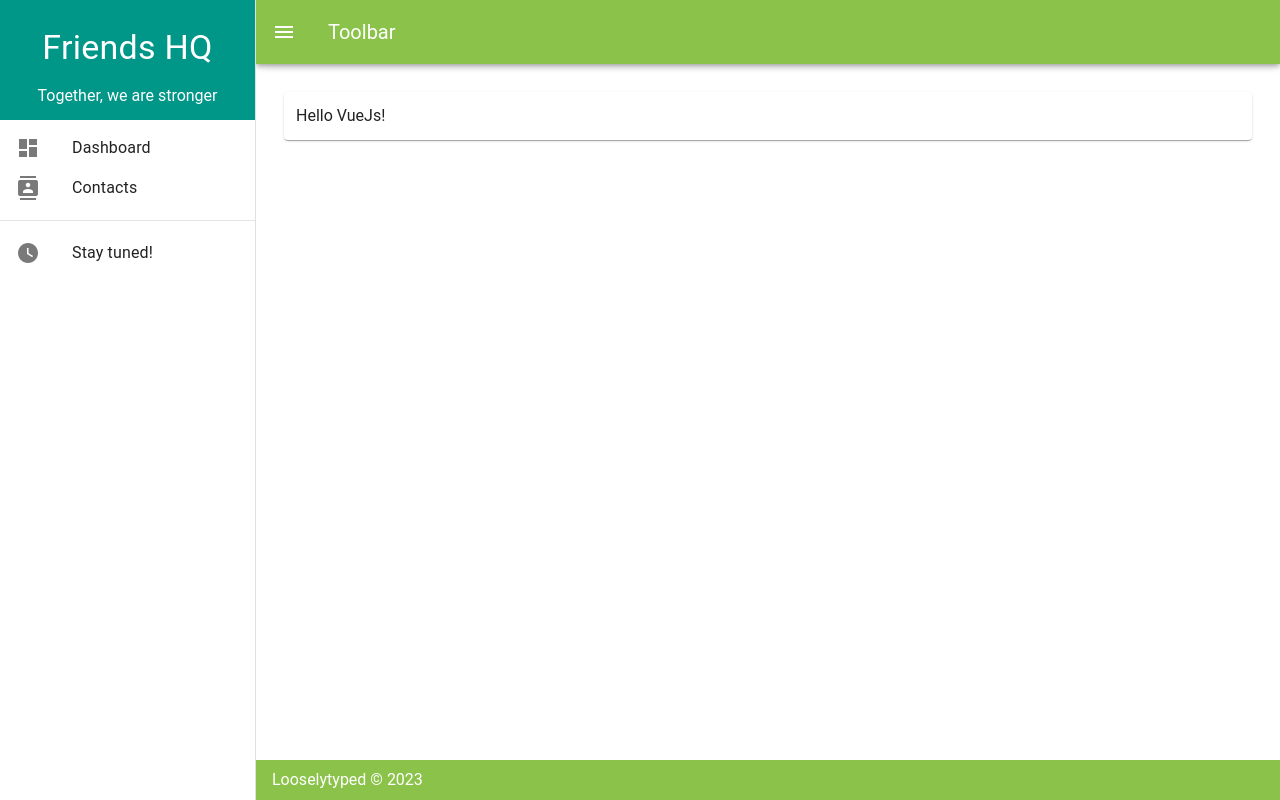
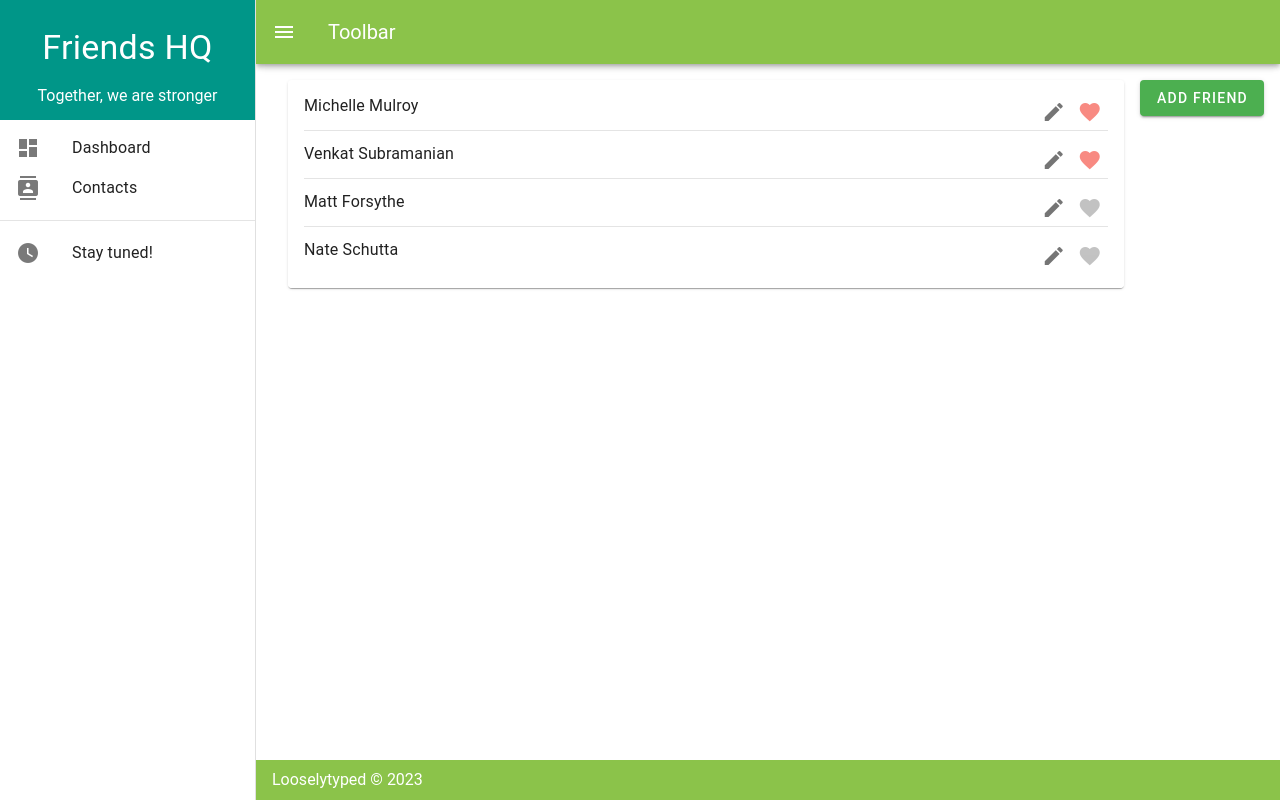
Before and after one commit to looselytyped/web-apps-with-vue3, a Vue app: page / in a window 1280 px wide. Built offline with nearby package versions, Linux system fonts and the light colour scheme.

Commit message:
feat: build out PeopleList component

```diff
--- a/src/App.vue
+++ b/src/App.vue
@@ -30,13 +30,7 @@
 
     <v-main>
       <!-- When using `PeopleList` replace this entire block -->
-      <v-container fluid>
-        <div class="d-flex justify-start mb-6" style="width: 100%">
-          <v-card class="ma-3 pa-3" style="width: 100%">
-            <HelloWorld />
-          </v-card>
-        </div>
-      </v-container>
+      <PeopleList />
     </v-main>
 
     <v-footer app :color="headerFooterColor" class="text-white" :inset="true">
@@ -48,7 +42,7 @@
 <script setup>
 import { ref } from "vue";
 
-import HelloWorld from "@/components/HelloWorld.vue";
+import PeopleList from "@/components/PeopleList.vue";
 
 const headerFooterColor = "light-green lighten-2";
 const items = [
--- a/src/components/HelloWorld.vue
+++ /dev/null
@@ -1 +0,0 @@
-<template>Hello VueJs!</template>
--- /dev/null
+++ b/src/components/PeopleList.vue
@@ -0,0 +1,82 @@
+<template>
+  <v-container fluid>
+    <v-row no-gutters class="flex-nowrap">
+      <v-card class="d-flex justify-start mx-4" style="width: 100%">
+        <v-list header style="width: 100%">
+          <v-list-item v-for="(friend, index) of friends" :key="friend.id">
+            <v-list-item-title class="d-flex justify-start">
+              {{ friend.firstName }}
+              {{ friend.lastName }}
+              <v-spacer />
+
+              <div class="d-flex justify-end">
+                <v-btn density="comfortable" variant="plain" icon>
+                  <v-icon class="edit"> mdi-pencil </v-icon>
+                </v-btn>
+                <v-btn
+                  density="comfortable"
+                  variant="plain"
+                  icon
+                  @click.stop="like(friend)"
+                >
+                  <v-icon class="fav" :color="friend.fav ? 'red' : 'grey'">
+                    mdi-heart
+                  </v-icon>
+                </v-btn>
+              </div>
+            </v-list-item-title>
+
+            <!-- eslint-disable-next-line vue/valid-v-for -->
+            <v-divider v-if="index !== friends.length - 1"></v-divider>
+          </v-list-item>
+        </v-list>
+      </v-card>
+      <div class="d-flex justify-end mb-6">
+        <v-btn color="success" dark large>Add Friend</v-btn>
+      </div>
+    </v-row>
+  </v-container>
+</template>
+
+<script setup>
+import { ref } from "vue";
+
+const friendsMockData = [
+  {
+    id: 1,
+    firstName: "Michelle",
+    lastName: "Mulroy",
+    gender: "female",
+    fav: true,
+  },
+  {
+    id: 2,
+    firstName: "Venkat",
+    lastName: "Subramanian",
+    gender: "male",
+    fav: true,
+  },
+  {
+    id: 3,
+    firstName: "Matt",
+    lastName: "Forsythe",
+    gender: "none",
+    fav: false,
+  },
+  {
+    id: 4,
+    firstName: "Nate",
+    lastName: "Schutta",
+    gender: "male",
+    fav: false,
+  },
+];
+
+const friends = ref(friendsMockData);
+
+const like = (f) => {
+  f.fav = !f.fav;
+};
+</script>
+
+<style scoped></style>
```
